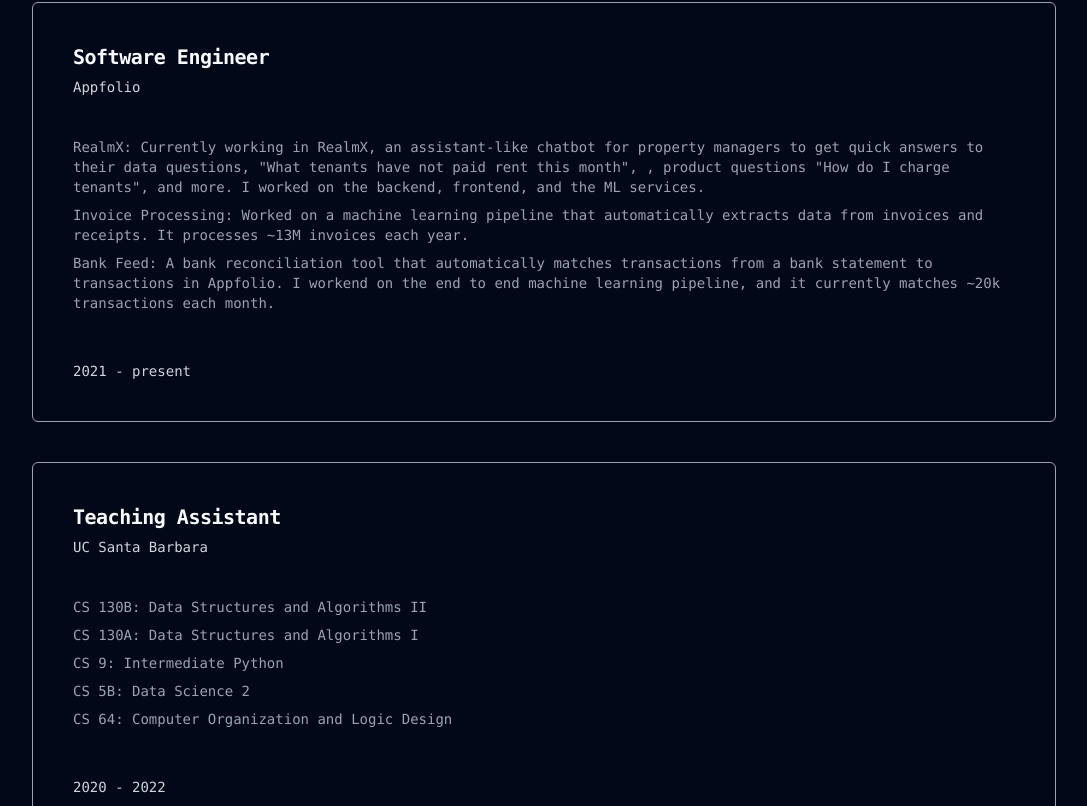
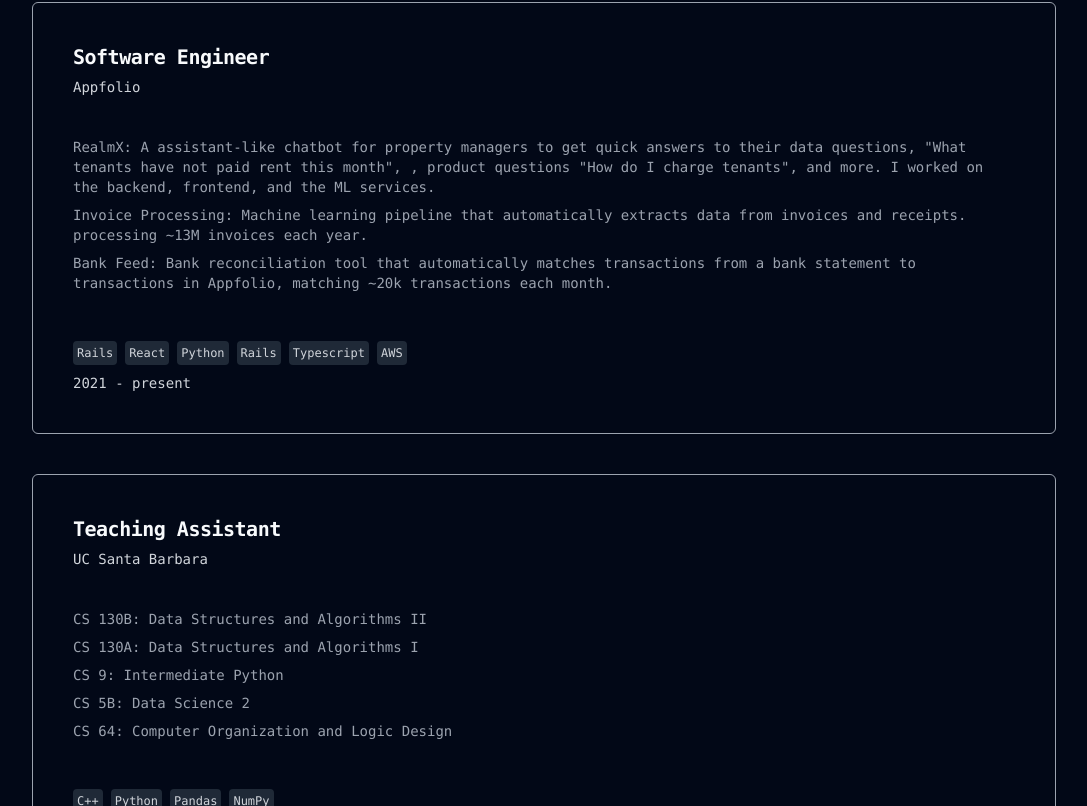
Before and after one commit to aripo99/personal-website, a Next.js app: page / in a window 1280 px wide. Shown: the part 634-1440 px from the top of the page, without its empty margins (96-1183 px from the left). Built offline with nearby package versions, Linux system fonts and the light colour scheme.

Commit message:
Update work section with techstack chips

```diff
--- a/components/Work.tsx
+++ b/components/Work.tsx
@@ -13,10 +13,11 @@
             title: "Software Engineer",
             company: "Appfolio",
             projects: [
-                "RealmX: Currently working in RealmX, an assistant-like chatbot for property managers to get quick answers to their data questions, \"What tenants have not paid rent this month\", , product questions \"How do I charge tenants\", and more. I worked on the backend, frontend, and the ML services.",
-                "Invoice Processing: Worked on a machine learning pipeline that automatically extracts data from invoices and receipts. It processes ~13M invoices each year. ",
-                "Bank Feed: A bank reconciliation tool that automatically matches transactions from a bank statement to transactions in Appfolio. I workend on the end to end machine learning pipeline, and it currently matches ~20k transactions each month.",
+                "RealmX: A assistant-like chatbot for property managers to get quick answers to their data questions, \"What tenants have not paid rent this month\", , product questions \"How do I charge tenants\", and more. I worked on the backend, frontend, and the ML services.",
+                "Invoice Processing: Machine learning pipeline that automatically extracts data from invoices and receipts. processing ~13M invoices each year. ",
+                "Bank Feed: Bank reconciliation tool that automatically matches transactions from a bank statement to transactions in Appfolio, matching ~20k transactions each month.",
             ],
+            techStack: ["Rails", "React", "Python", "Rails", "Typescript", "AWS"],
             duration: "2021 - present"
         },
         {
@@ -29,6 +30,7 @@
                 "CS 5B: Data Science 2",
                 "CS 64: Computer Organization and Logic Design",
             ],
+            techStack: ["C++", "Python", "Pandas", "NumPy"],
             duration: "2020 - 2022"
         }
     ];
@@ -50,7 +52,15 @@
                             ))}
                         </CardContent>
                         <CardFooter className="text-gray-300">
-                            {exp.duration}
+                            <div className="flex flex-col">
+                                <div className="flex mb-2">
+                                    {exp.techStack.map((tech, idx) => (
+                                        <span key={idx} className="bg-gray-800 text-gray-300 rounded p-1 text-xs mr-2">{tech}</span>
+                                    ))}
+                                </div>
+                                <div>{exp.duration}</div>
+                            </div>
+
                         </CardFooter>
                     </Card>
                 ))}
```
